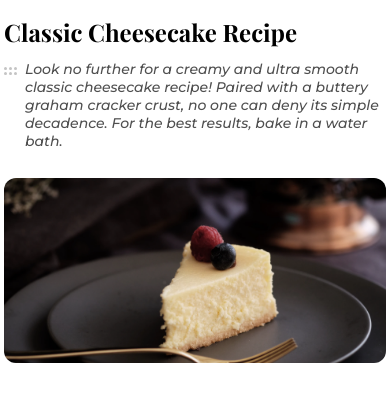
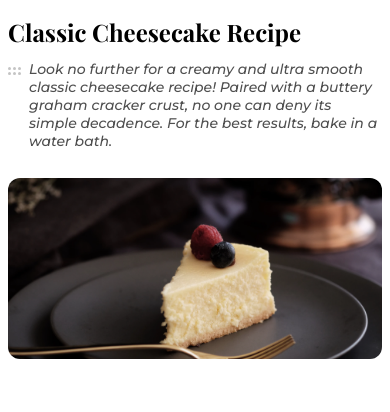
Before and after one commit to RaghadAlmughidi/Recipe-Blog, a plain HTML site: page index.html in a window 390 px wide. Shown: the top 412 px of the page. Drawn offline with nearby package versions, Linux system fonts and the light colour scheme; a web font is replaced by a local one.

Commit message:
Update style.css

```diff
--- a/style.css
+++ b/style.css
@@ -195,8 +195,8 @@
             body {
                 width: 100%;
             }
-            main {
-                margin: .5em .25em;
+            .top-main-content {
+                margin: .5em .5em;
             }
             h1 {
                 font-size: 1.5rem;
```
